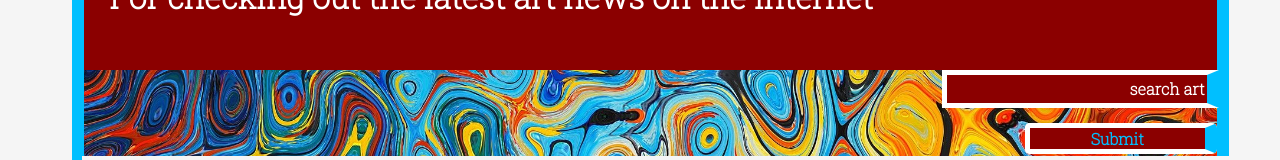
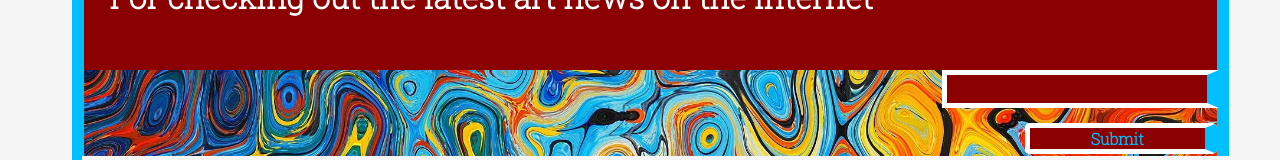
Before and after one commit to JennySeal/reddit-lite, a React (Create React App) app: page / in a window 1280 px wide. Shown: the part 186-346 px from the top of the page. Built offline with nearby package versions, Linux system fonts and the light colour scheme; no server answers.

Commit message:
Buttons now work and store configured. Need fix searchbar

```diff
--- a/src/App.js
+++ b/src/App.js
@@ -1,18 +1,20 @@
-import React, {useState, useCallback, useEffect} from 'react'
+import React, {useCallback, useEffect} from 'react'
 import Header from './components/Header';
 import Search from './components/Search';
 import Story from './components/Story';
 import Sidebar from './components/Sidebar';
 import axios from 'axios';
 import './styles/styles.scss'
-import {useDispatch} from 'react-redux';
+import {useDispatch, useSelector} from 'react-redux';
 import {fetchingStories, gotStories, fetchStoriesFailed, removeStory} from './features/stories/storiesSlice';
+import {updateSearch} from './features/searches/searchSlice';
+import {selectSearches} from './features/searches/searchSlice';
 
 const API_ENDPOINT = 'https://www.reddit.com/search.json?limit=50&q='
 
 const App = () => {
-  const [searchTerm, setSearchTerm] = useState('search art');
-  const [url, setUrl] = useState(`${API_ENDPOINT}${searchTerm}`);
+  const searchTerm = useSelector(selectSearches);
+  const url = `${API_ENDPOINT}${searchTerm}`;
   const dispatch = useDispatch();
 
   const handleFetchStories = useCallback(() => {
@@ -27,28 +29,21 @@ dispatch(fetchStoriesFailed));
 useEffect(() => {
   handleFetchStories();}, [handleFetchStories])
 
-const updateSearchTerm = (e) => {
-  console.log(e.currentTarget)
- setSearchTerm(e.currentTarget.value)
- e.preventDefault();
-}
 
 const handleRemove = useCallback((id) => {
   dispatch(removeStory(id))},[dispatch]);
 
 const onSearchSubmit = useCallback((event) => {
-  setSearchTerm(event.currentTarget.value)
-  setUrl(`${API_ENDPOINT}${searchTerm}`)
-  console.log(searchTerm);
+  dispatch(updateSearch(event.currentTarget.value))
   event.preventDefault();
-},[searchTerm]);
+},[dispatch]);
 
   return (
     <div className='outerContainer'>
     <Header/>
-    <Search searchTerm={searchTerm} updateSearchTerm={updateSearchTerm} onSearchSubmit={onSearchSubmit}/>
+    <Search searchTerm={searchTerm} onSearchSubmit={onSearchSubmit}/>
     <div className='innerContainer'>
-    <Sidebar updateSearchTerm={updateSearchTerm} onSearchSubmit={onSearchSubmit}/>
+    <Sidebar onSearchSubmit={onSearchSubmit}/>
     <Story handleRemove={handleRemove}/>
     </div>
     </div>
--- a/src/components/Search.js
+++ b/src/components/Search.js
@@ -3,7 +3,7 @@ import React from 'react';
 const Search = ({searchTerm, updateSearchTerm, onSearchSubmit}) => {
     return (
             <form className="search" onSubmit={onSearchSubmit}>
-            <input type="text" value={searchTerm} name="search" onInput={updateSearchTerm}/>
+            <input type="text" name="search" onChange={updateSearchTerm}/>
             <button className="right-aligned" type="submit" >Submit</button>
             </form>
     )
--- a/src/components/Sidebar.js
+++ b/src/components/Sidebar.js
@@ -1,6 +1,6 @@
 import React from 'react'
 
-const Sidebar = ({updateSearchTerm, onSearchSubmit}) => {
+const Sidebar = ({onSearchSubmit}) => {
     return (
         <aside>
         <form onSubmit={onSearchSubmit}>
--- a/src/features/searches/searchSlice.js
+++ b/src/features/searches/searchSlice.js
@@ -1,11 +1,13 @@
 import {createSlice} from '@reduxjs/toolkit';
 
 
+const initialState = {searchTerm: "search art"}
+
 export const searchSlice = createSlice({
     name: 'searches',
-    initialState: {searchTerm: "contemporary art"},
+    initialState,
     reducers: {
-        selectArtist:(state, action) => {
+        updateSearch:(state, action) => {
             return {
                 ...state.searches,
                 searchTerm: action.payload
@@ -16,6 +18,6 @@ export const searchSlice = createSlice({
 })
 
 
-export const selectSearches = state => state.searches;
-export const {selectArtist} = searchSlice.actions;
+export const selectSearches = state => state.searches.searchTerm;
+export const {updateSearch} = searchSlice.actions;
 export default searchSlice.reducer;
```
